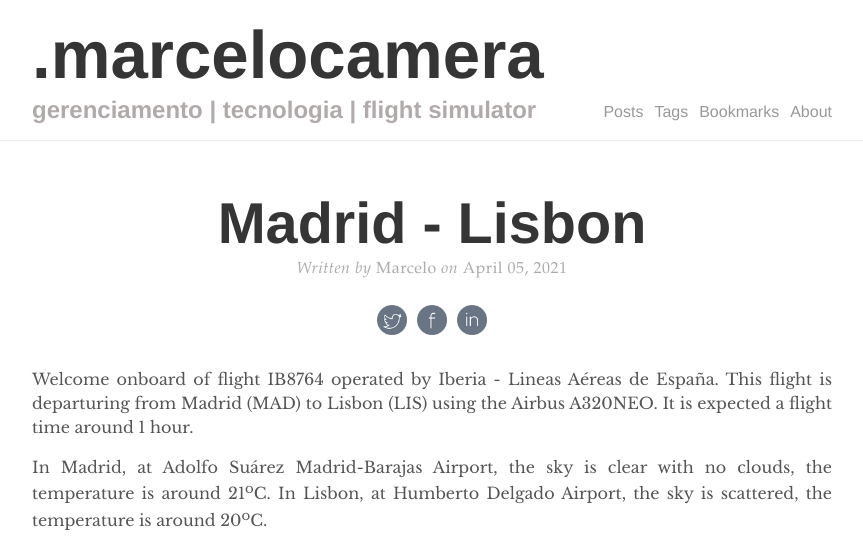
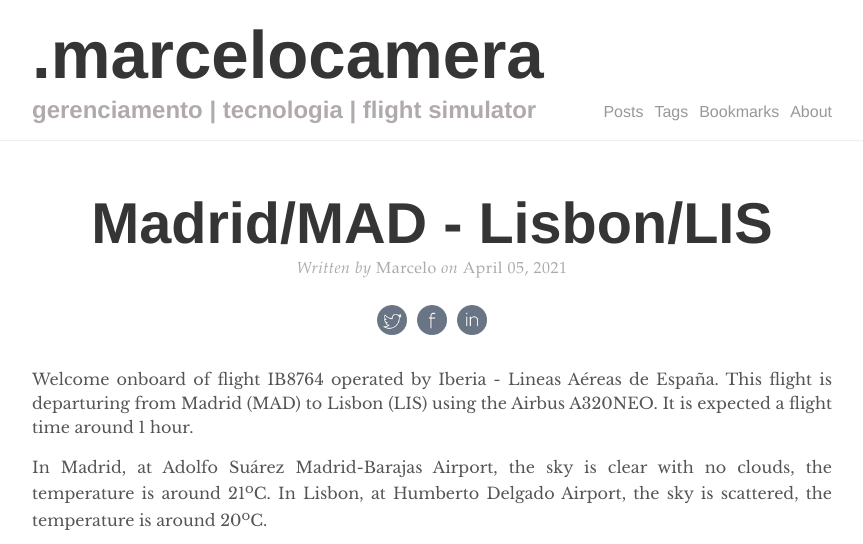
Before and after one commit to marcelocamera/marcelocamera.github.io, a Jekyll site: the page built from _posts/2021-04-05-316-MAD-LIS.md, in a window 1280 px wide and 900 px high, cut to the strip 0-544 px from the top of the window. Shown: the whole strip, without its empty margins (208-1071 px from the left). Built offline with Jekyll 4.4.1, drawn with Linux system fonts in a browser that asks for light colours; comment, search, counter and statistics services are not loaded.

Commit message:
Update 2021-04-05-316-MAD-LIS.md

```diff
--- a/_posts/2021-04-05-316-MAD-LIS.md
+++ b/_posts/2021-04-05-316-MAD-LIS.md
@@ -1,6 +1,6 @@
 ---
 layout: post
-title: "Madrid - Lisbon"
+title: "Madrid/MAD - Lisbon/LIS"
 author: "Marcelo"
 comments: true
 tags: flight-simulator
@@ -11,7 +11,7 @@ Welcome onboard of flight IB8764 operated by Iberia - Lineas Aéreas de España.
 
 In Madrid, at Adolfo Suárez Madrid-Barajas Airport, the sky is clear with no clouds, the temperature is around 21<sup>o</sup>C. In Lisbon, at Humberto Delgado Airport, the sky is scattered, the temperature is around 20<sup>o</sup>C.
 
-<center><iframe width="560" height="315" src="https://www.youtube.com/embed/pUu6Qmf4OrU" title="YouTube video player" frameborder="0" allow="accelerometer; autoplay; clipboard-write; encrypted-media; gyroscope; picture-in-picture" allowfullscreen></iframe></center>
+<center><iframe width="560" height="315" src="https://www.youtube.com/embed/88_fgCpDmtk" title="YouTube video player" frameborder="0" allow="accelerometer; autoplay; clipboard-write; encrypted-media; gyroscope; picture-in-picture" allowfullscreen></iframe></center>
 
 <a href="https://www.youtube.com/channel/UCpdi061inx5SWgFFJgOWrWA?sub_confirmation=1" title="Subscribe to my YT Channel" target="_blank"> <img src="/assets/YTSubs.webp" width="140" height=""/>
 </a>
@@ -29,5 +29,5 @@ In Madrid, at Adolfo Suárez Madrid-Barajas Airport, the sky is clear with no cl
 </figure>
 
 <figure align="center">
-   <img src="/assets/316a.webp" alt="flight simulator, msfs2020, fs2020, flight, rome, italy, barcelona, airbus, a320neo, vueling, spain">
+   <img src="/assets/316a.webp" alt="flight simulator, msfs2020, fs2020, flight, rome, italy, barcelona, airbus, a320neo, iberia, spain">
 </figure>
```
